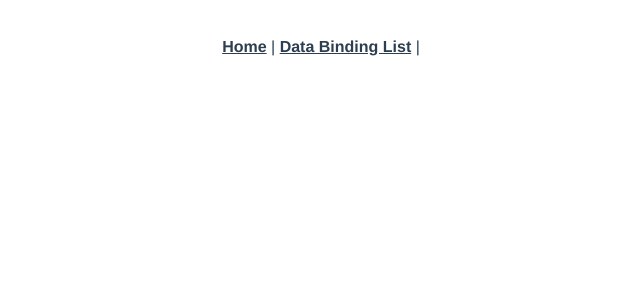
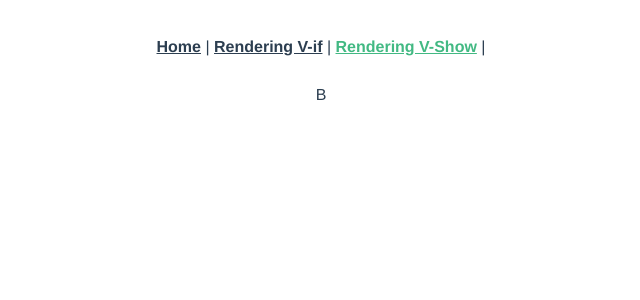
Before and after one commit to Jason-web1988/vue-project, a Vue app: page /renderingvshow in a window 1280 px wide. Shown: the top 300 px of the page, without its empty margins (319-959 px from the left). Built offline with nearby package versions, Linux system fonts and the light colour scheme.

Commit message:
vif,vshow

```diff
--- a/src/App.vue
+++ b/src/App.vue
@@ -16,7 +16,9 @@
     <router-link to="/databindingclass">Data Binding Class</router-link> |
     <router-link to="/databindingstyle">Data Binding Style</router-link> |
     <router-link to="/databindingstyle2">Data Binding Style2</router-link> | -->
-    <router-link to="/databindinglist">Data Binding List</router-link> |
+    <!-- <router-link to="/databindinglist">Data Binding List</router-link> |  -->
+    <router-link to="/renderingvif">Rendering V-if</router-link> |
+    <router-link to="/renderingvshow">Rendering V-Show</router-link> |
   </nav>
   <router-view/>
 </template>
--- a/src/router/index.js
+++ b/src/router/index.js
@@ -19,7 +19,8 @@ import DataBindingClass from '../views/DataBindingClass.vue'
 import DataBindingStyle from '../views/DataBindingStyle.vue'
 import DataBindingStyle2 from '../views/DataBindingStyle2.vue'
 import DataBindingList from '../views/DataBindingList.vue'
-
+import RenderingVif from '../views/RenderingVIf.vue'
+import RenderingVShow from '../views/RenderingVShow.vue'
 const routes = [
   {
     path: '/',
@@ -111,6 +112,16 @@ const routes = [
     path: '/databindinglist',
     name: DataBindingList,
     component: DataBindingList
+  },
+  {
+    path: '/renderingvif',
+    name: RenderingVif,
+    component: RenderingVif
+  },
+  {
+    path: '/renderingvshow',
+    name: RenderingVShow,
+    component: RenderingVShow
   }
 
 ]
--- a/src/views/RenderingVIf.vue
+++ b/src/views/RenderingVIf.vue
@@ -1,16 +1,15 @@
 <template>
-<div>
-    <h1 v-if="type=='A'">A</h1>
-    <h1 v-else-if="type=='B'">B</h1>
-    <h1 v-else>C</h1>
-</div>
+    <div>
+        <h1 v-if="type=='A'">A</h1>
+        <h1 v-else-if="type=='B'">B</h1>
+        <h1 v-else>C</h1>
+    </div>
 </template>
 <script>
-
-export default{
-    data(){
-        return{
-            type:'F'
+export default {
+    data() {
+        return {
+            type : 'A'
         };
     }
 }
--- /dev/null
+++ b/src/views/RenderingVShow.vue
@@ -0,0 +1,14 @@
+<template>
+    <div v-show="type=='A'">A</div>
+    <div v-show="type=='B'">B</div>
+    <div v-show="type=='C'">C</div>
+</template>
+<script>
+export default {
+    data() {
+        return {
+            type:'B'
+        };
+    }
+}
+</script>
```
